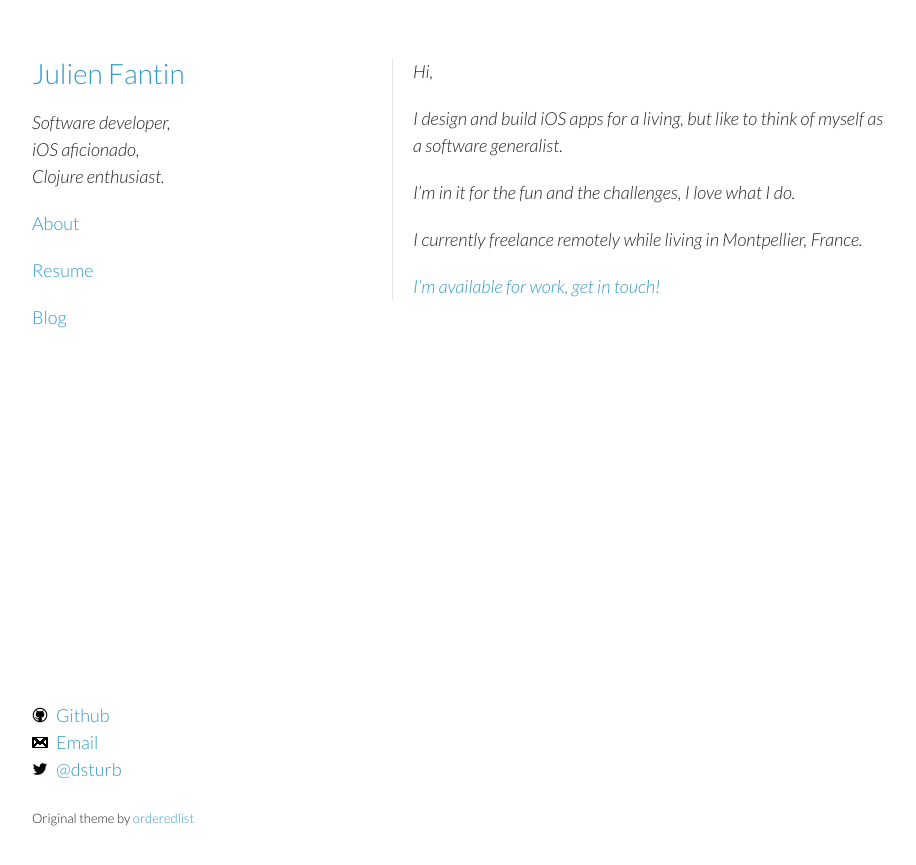
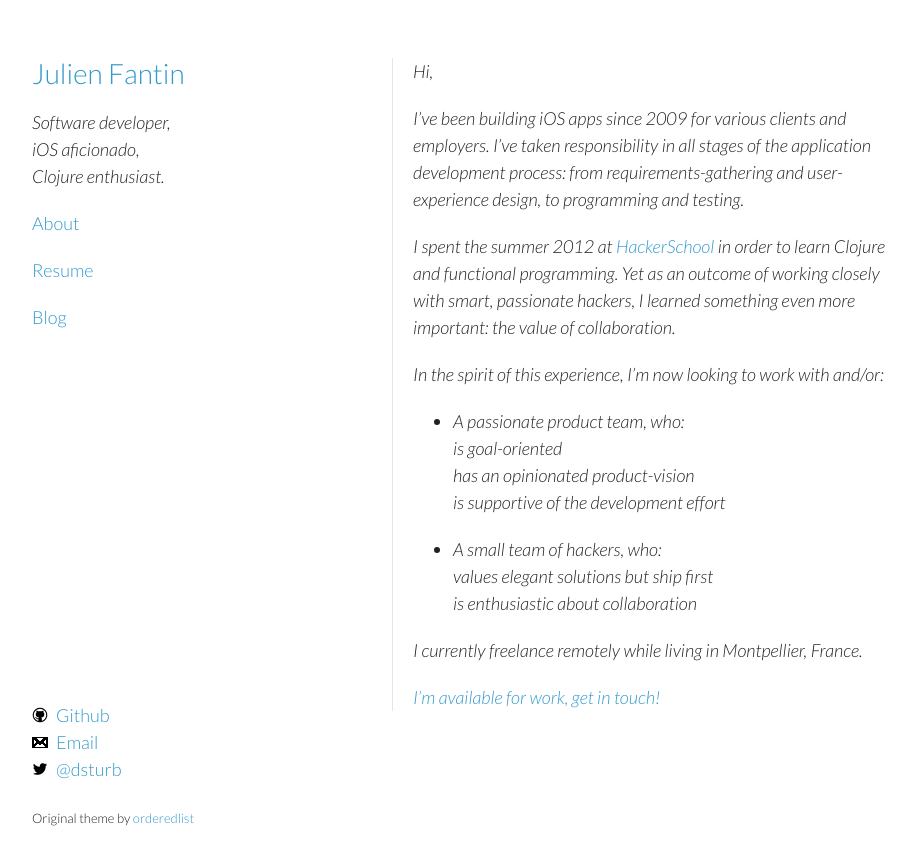
Before and after one commit to julienfantin/julienfantin.github.com, a Jekyll site: the page built from index.md, in a window 1280 px wide. Shown: the top 865 px of the page, without its empty margins (178-1094 px from the left). Built offline with Jekyll 4.4.1, drawn with Linux system fonts in a browser that asks for light colours.

Commit message:
Rewrite about section.

```diff
--- a/_includes/about.md
+++ b/_includes/about.md
@@ -1,8 +1,19 @@
 > Hi,
 >
-> I design and build iOS apps for a living, but like to think of myself as a software generalist.
+> I've been building iOS apps since 2009 for various clients and employers. I've taken responsibility in all stages of the application development process: from requirements-gathering and user-experience design, to programming and testing.
 >
-> I'm in it for the fun and the challenges, I love what I do.
+> I spent the summer 2012 at [HackerSchool](http://www.hackerschool.com) in order to learn Clojure and functional programming. Yet as an outcome of working closely with smart, passionate hackers, I learned something even more important: the value of collaboration.
+>
+> In the spirit of this experience, I'm now looking to work with and/or:
+>
+>  - A passionate product team, who:
+>    is goal-oriented
+>    has an opinionated product-vision
+>    is supportive of the development effort
+>
+> - A small team of hackers, who:
+>    values elegant solutions but ship first
+>    is enthusiastic about collaboration
 >
 > I currently freelance remotely while living in {{ site.location }}.
 >
```
